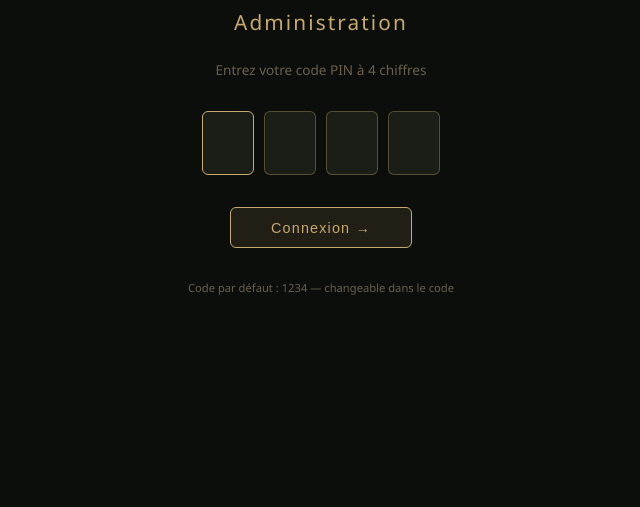
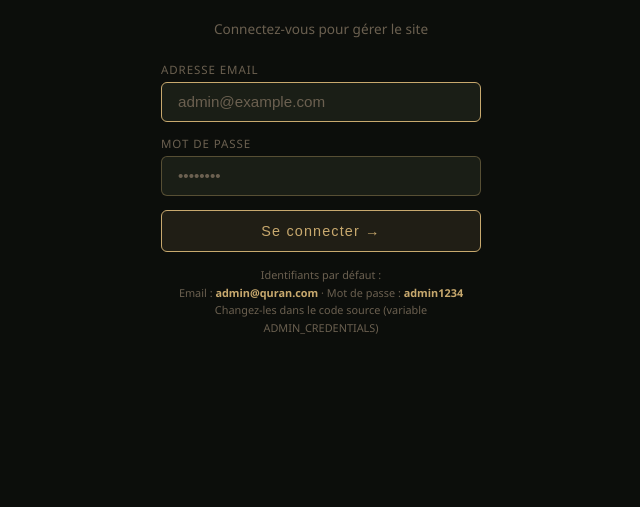
Before and after one commit to yatus04/Al_Quran1, a plain HTML site: page admin.html in a window 1280 px wide. Shown: the part 293-800 px from the top of the page, without its empty margins (319-959 px from the left). Drawn offline with Linux system fonts and the light colour scheme.

Commit message:
Add files via upload

```diff
--- a/admin.html
+++ b/admin.html
@@ -15,12 +15,15 @@ body{font-family:'Segoe UI',system-ui,sans-serif;background:var(--bg);color:var(
 .login-logo{font-size:3rem;color:var(--gold);text-align:center;}
 .login-title{font-size:1.3rem;color:var(--gold);letter-spacing:.1em;text-align:center;}
 .login-sub{font-size:.85rem;color:var(--tx3);text-align:center;}
-.pin-wrap{display:flex;gap:10px;justify-content:center;margin:.5rem 0;}
-.pin-digit{width:52px;height:64px;background:var(--bg3);border:1px solid var(--bd2);border-radius:var(--r);font-size:1.8rem;text-align:center;color:var(--gold);outline:none;transition:border-color .2s;}
-.pin-digit:focus{border-color:var(--gold);}
-.login-btn{padding:.7rem 2.5rem;background:rgba(200,169,110,.1);border:1px solid var(--gold);border-radius:var(--r);color:var(--gold);font-size:.9rem;cursor:pointer;letter-spacing:.08em;transition:all .2s;}
+.login-form{display:flex;flex-direction:column;gap:.9rem;width:100%;max-width:320px;}
+.login-field{display:flex;flex-direction:column;gap:.3rem;}
+.login-label{font-size:.72rem;color:var(--tx3);letter-spacing:.08em;text-transform:uppercase;}
+.login-input{background:var(--bg3);border:1px solid var(--bd2);color:var(--tx);font-size:.95rem;padding:.65rem 1rem;border-radius:var(--r);outline:none;transition:border-color .2s;width:100%;}
+.login-input:focus{border-color:var(--gold);}
+.login-input::placeholder{color:var(--tx3);}
+.login-btn{padding:.75rem;background:rgba(200,169,110,.1);border:1px solid var(--gold);border-radius:var(--r);color:var(--gold);font-size:.9rem;cursor:pointer;letter-spacing:.08em;transition:all .2s;width:100%;}
 .login-btn:hover{background:rgba(200,169,110,.2);}
-.login-err{color:var(--red);font-size:.82rem;display:none;}
+.login-err{color:var(--red);font-size:.82rem;display:none;text-align:center;}
 .login-err.show{display:block;}
 
 /* LAYOUT */
@@ -115,16 +118,24 @@ main{flex:1;overflow-y:auto;padding:1.5rem;}
 <div id="login-screen">
   <div class="login-logo">القرآن</div>
   <div class="login-title">Administration</div>
-  <div class="login-sub">Entrez votre code PIN à 4 chiffres</div>
-  <div class="pin-wrap">
-    <input class="pin-digit" type="password" maxlength="1" inputmode="numeric" id="p0" oninput="pinInput(0)">
-    <input class="pin-digit" type="password" maxlength="1" inputmode="numeric" id="p1" oninput="pinInput(1)">
-    <input class="pin-digit" type="password" maxlength="1" inputmode="numeric" id="p2" oninput="pinInput(2)">
-    <input class="pin-digit" type="password" maxlength="1" inputmode="numeric" id="p3" oninput="pinInput(3)">
+  <div class="login-sub">Connectez-vous pour gérer le site</div>
+  <div class="login-form">
+    <div class="login-field">
+      <label class="login-label">Adresse email</label>
+      <input class="login-input" type="email" id="login-email" placeholder="admin@example.com" onkeydown="if(event.key==='Enter')document.getElementById('login-pwd').focus()">
+    </div>
+    <div class="login-field">
+      <label class="login-label">Mot de passe</label>
+      <input class="login-input" type="password" id="login-pwd" placeholder="••••••••" onkeydown="if(event.key==='Enter')checkLogin()">
+    </div>
+    <div class="login-err" id="login-err">Email ou mot de passe incorrect.</div>
+    <button class="login-btn" onclick="checkLogin()">Se connecter →</button>
+    <div style="font-size:.68rem;color:var(--tx3);text-align:center;line-height:1.6;">
+      Identifiants par défaut :<br>
+      Email : <strong style="color:var(--gold)">admin@quran.com</strong> · Mot de passe : <strong style="color:var(--gold)">admin1234</strong><br>
+      <span style="color:var(--tx3)">Changez-les dans le code source (variable ADMIN_CREDENTIALS)</span>
+    </div>
   </div>
-  <div class="login-err" id="login-err">Code PIN incorrect. Réessayez.</div>
-  <button class="login-btn" onclick="checkPin()">Connexion →</button>
-  <div style="font-size:.7rem;color:var(--tx3);margin-top:.5rem;">Code par défaut : 1234 — changeable dans le code</div>
 </div>
 
 <!-- APP -->
@@ -294,39 +305,46 @@ main{flex:1;overflow-y:auto;padding:1.5rem;}
 </div>
 
 <script>
-/* ── CONFIG ── */
-const ADMIN_PIN = '1234'; // CHANGEZ CE CODE PIN !
+/* ── CONFIG — CHANGEZ CES IDENTIFIANTS ── */
+const ADMIN_CREDENTIALS = {
+  email:    'admin@quran.com',   // Votre email admin
+  password: 'admin1234'          // Votre mot de passe admin
+};
 
 /* ── LOGIN ── */
-function pinInput(idx) {
-  const val = document.getElementById('p'+idx).value;
-  if (val && idx < 3) document.getElementById('p'+(idx+1)).focus();
-  if (idx === 3 && val) checkPin();
-}
-function checkPin() {
-  const pin = [0,1,2,3].map(i => document.getElementById('p'+i).value).join('');
-  if (pin === ADMIN_PIN) {
-    sessionStorage.setItem('admin_auth','1');
+function checkLogin() {
+  const email = document.getElementById('login-email').value.trim().toLowerCase();
+  const pwd   = document.getElementById('login-pwd').value;
+  const err   = document.getElementById('login-err');
+
+  if (email === ADMIN_CREDENTIALS.email.toLowerCase() && pwd === ADMIN_CREDENTIALS.password) {
+    sessionStorage.setItem('admin_auth', '1');
     document.getElementById('login-screen').classList.add('hide');
     document.getElementById('app').classList.add('show');
     loadStats();
     loadDonConfig();
+    err.classList.remove('show');
   } else {
-    document.getElementById('login-err').classList.add('show');
-    [0,1,2,3].forEach(i => { document.getElementById('p'+i).value=''; });
-    document.getElementById('p0').focus();
+    err.classList.add('show');
+    document.getElementById('login-pwd').value = '';
+    document.getElementById('login-pwd').focus();
+    // Security delay
+    document.querySelector('.login-btn').disabled = true;
+    setTimeout(() => document.querySelector('.login-btn').disabled = false, 2000);
   }
 }
+
 function logout() {
   sessionStorage.removeItem('admin_auth');
   location.reload();
 }
-// Auto-login if session active
+
+// Auto-login if session still active
 if (sessionStorage.getItem('admin_auth') === '1') {
   document.getElementById('login-screen').classList.add('hide');
   document.getElementById('app').classList.add('show');
 }
-document.getElementById('p0').focus();
+document.getElementById('login-email').focus();
 
 /* ── NAVIGATION ── */
 function showPage(id, btn) {
```
Also changed, not shown: index.html (+2 -0 lines).
